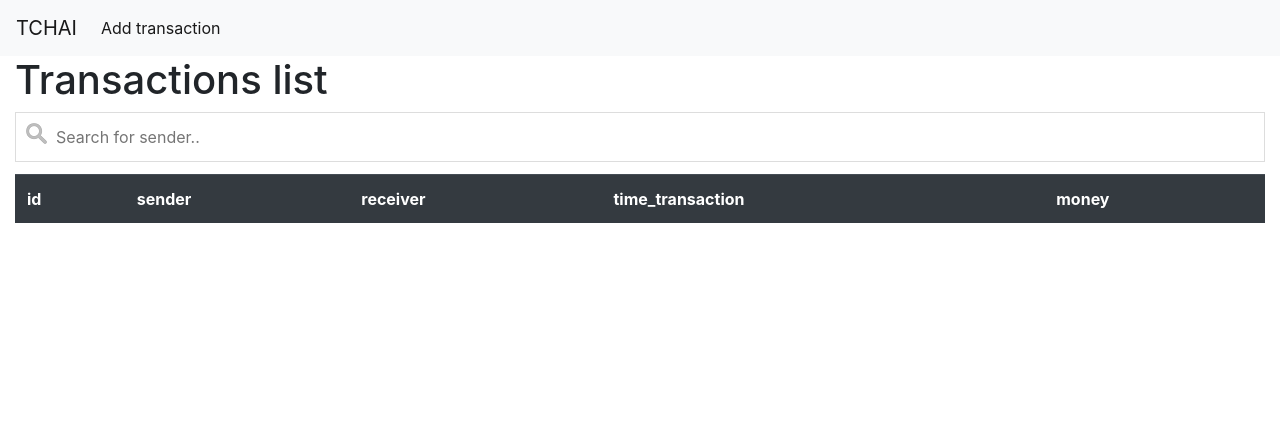
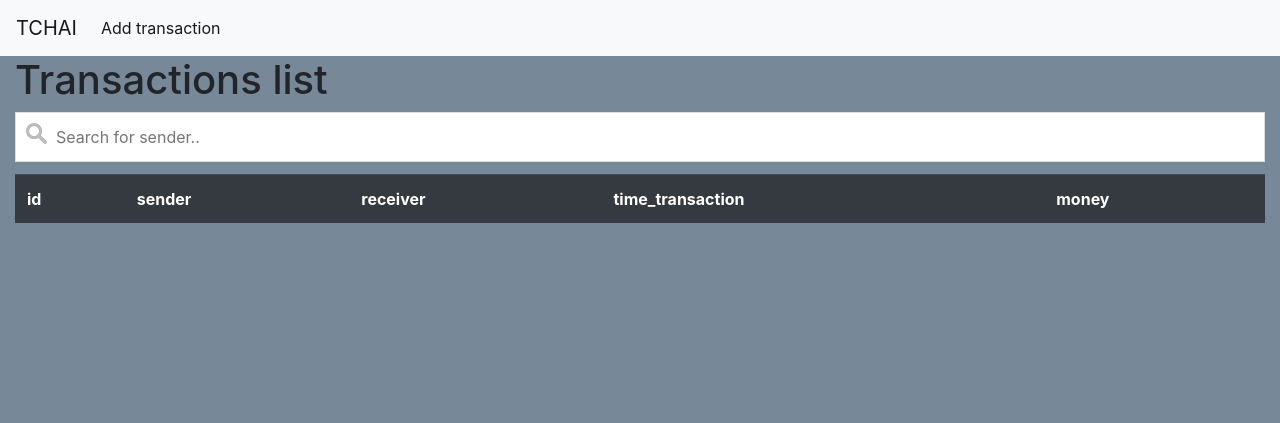
Before and after one commit to omegaBionic/TCHAI-JULIEN-BOULLY-YOUSSEF-TALEB, a Flask app: page / in a window 1280 px wide. Shown: the top 423 px of the page. Run offline with Flask 2, Linux system fonts and the light colour scheme; data that the repository does not hold is empty; some libraries are stand-ins or nearby versions.

Commit message:
[Web] Updated background.

```diff
--- a/static/css/style.css
+++ b/static/css/style.css
@@ -1,3 +1,7 @@
+
+body{
+        background-color: lightslategray;
+    }
 
 thead th:nth-child(1) {
   width: 30%;
```
